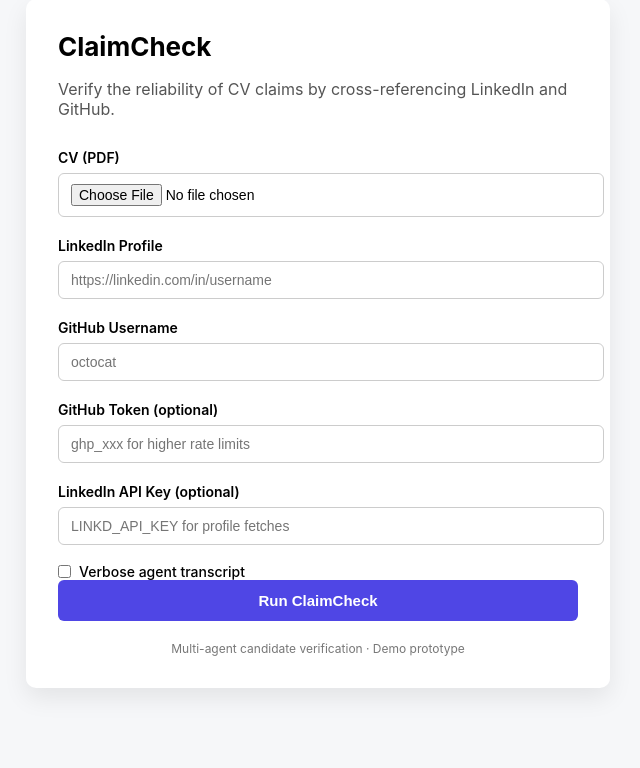
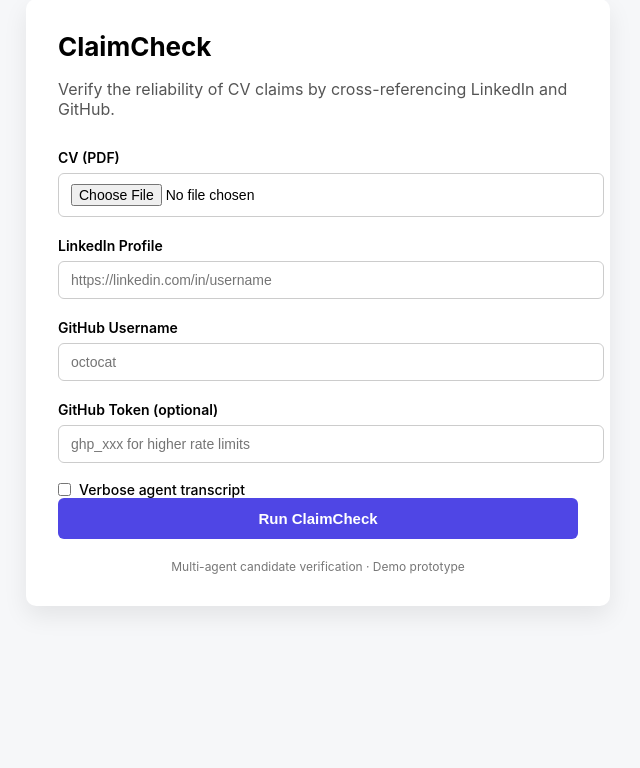
Before and after one commit to bourkeybeans/CV-Guard, a Flask app: page / in a window 1280 px wide. Shown: the part 81-849 px from the top of the page, without its empty margins (322-962 px from the left). After the commit the page ends 692 px from the top, so only its background shows below. Run offline with Flask 3, Linux system fonts and the light colour scheme.

Commit message:
Load LinkedIn API key from config and remove form input

```diff
--- a/app.py
+++ b/app.py
@@ -9,7 +9,7 @@ from agent_workflow import (
     LinkedInVerificationAgent,
     ReliabilityScoringAgent,
     RepoVerificationAgent,
-    LINKEDIN_API_KEY as DEFAULT_LINKEDIN_API_KEY,
+    LINKEDIN_API_KEY,
     client as agent_client,
     extract_linkedin_username,
     fetch_linkedin_profile,
@@ -77,9 +77,7 @@ def stream():
     github_username = request.form.get("github")
     github_token = request.form.get("github_token") or None
     verbose = bool(request.form.get("verbose"))
-    linkedin_api_key = (
-        request.form.get("linkedin_api_key") or DEFAULT_LINKEDIN_API_KEY
-    )
+    linkedin_api_key = LINKEDIN_API_KEY
 
     if not cv_path:
         return jsonify({"error": "A PDF CV is required."}), 400
--- a/templates/index.html
+++ b/templates/index.html
@@ -100,9 +100,6 @@
 
       <label>GitHub Token (optional)</label>
       <input type="text" name="github_token" placeholder="ghp_xxx for higher rate limits">
-
-      <label>LinkedIn API Key (optional)</label>
-      <input type="text" name="linkedin_api_key" placeholder="LINKD_API_KEY for profile fetches">
 
       <label style="display:flex; align-items:center; gap:8px; font-weight:500;">
         <input type="checkbox" name="verbose" value="1" style="width:auto; margin:0;">
```
Also changed, not shown: agent_workflow.py (+11 -1 lines), README.md.
